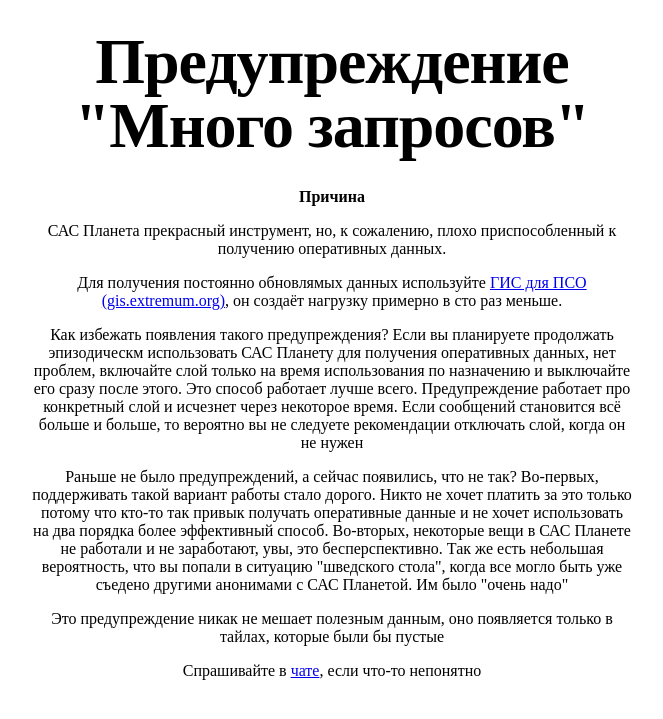
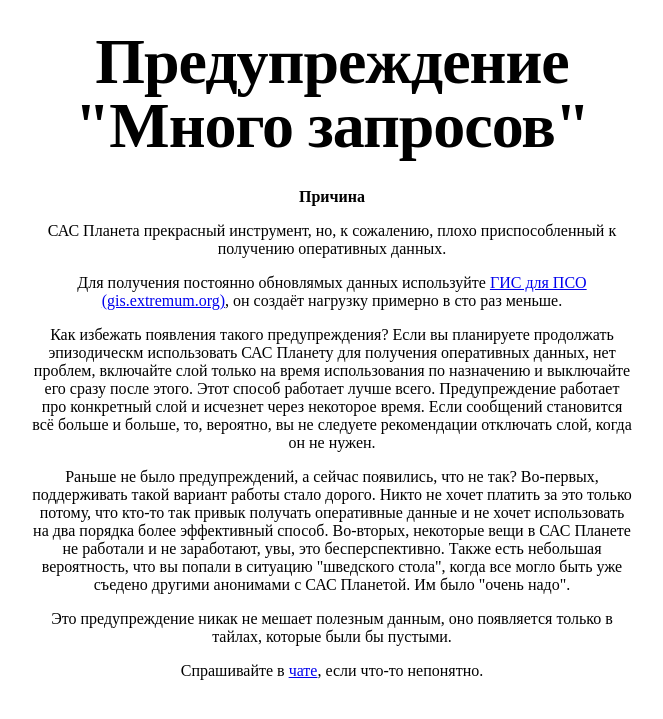
Before and after one commit to extremum-search-and-rescue/help.gis, a Jekyll site: the page error-429.html, which Jekyll copies as it is, in a window 1280 px wide. Shown: the top 719 px of the page, without its empty margins (308-971 px from the left). Built offline with Jekyll 4.4.1, drawn with Linux system fonts in a browser that asks for light colours.

Commit message:
Update error-429.html

```diff
--- a/error-429.html
+++ b/error-429.html
@@ -25,10 +25,10 @@
   <p><strong>Причина</strong></p>
   <p>САС Планета прекрасный инструмент, но, к сожалению, плохо приспособленный к получению оперативных данных.</p>
   <p>Для получения постоянно обновлямых данных используйте <a target="_blank" href="https://gis.extremum.org">ГИС для ПСО (gis.extremum.org)</a>, он создаёт нагрузку примерно в сто раз меньше.</p>
-  <p>Как избежать появления такого предупреждения? Если вы планируете продолжать эпизодическм использовать САС Планету для получения оперативных данных, нет проблем, включайте слой только на время использования по назначению и выключайте его сразу после этого. Это способ работает лучше всего. Предупреждение работает про конкретный слой и исчезнет через некоторое время. Если сообщений становится всё больше и больше, то вероятно вы не следуете рекомендации отключать слой, когда он не нужен</p>
-  <p>Раньше не было предупреждений, а сейчас появились, что не так? Во-первых, поддерживать такой вариант работы стало дорого. Никто не хочет  платить за это только потому что кто-то так привык получать оперативные данные и не хочет использовать на два порядка более эффективный способ. Во-вторых, некоторые вещи в САС Планете не работали и не заработают, увы, это бесперспективно. Так же есть небольшая вероятность, что вы попали в ситуацию "шведского стола", когда все могло быть уже съедено другими анонимами с САС Планетой. Им было "очень надо"</p>
-  <p>Это предупреждение никак не мешает полезным данным, оно появляется только в тайлах, которые были бы пустые</p>
-  <p>Спрашивайте в <a href="https://t.me/extremum_sas_chat">чате</a>, если что-то непонятно</p>
+  <p>Как избежать появления такого предупреждения? Если вы планируете продолжать эпизодическм использовать САС Планету для получения оперативных данных, нет проблем, включайте слой только на время использования по назначению и выключайте его сразу после этого. Этот способ работает лучше всего. Предупреждение работает про конкретный слой и исчезнет через некоторое время. Если сообщений становится всё больше и больше, то, вероятно, вы не следуете рекомендации отключать слой, когда он не нужен.</p>
+  <p>Раньше не было предупреждений, а сейчас появились, что не так? Во-первых, поддерживать такой вариант работы стало дорого. Никто не хочет платить за это только потому, что кто-то так привык получать оперативные данные и не хочет использовать на два порядка более эффективный способ. Во-вторых, некоторые вещи в САС Планете не работали и не заработают, увы, это бесперспективно. Также есть небольшая вероятность, что вы попали в ситуацию "шведского стола", когда все могло быть уже съедено другими анонимами с САС Планетой. Им было "очень надо".</p>
+  <p>Это предупреждение никак не мешает полезным данным, оно появляется только в тайлах, которые были бы пустыми.</p>
+  <p>Спрашивайте в <a href="https://t.me/extremum_sas_chat">чате</a>, если что-то непонятно.</p>
 </div>
 </body>
 </html>
```
